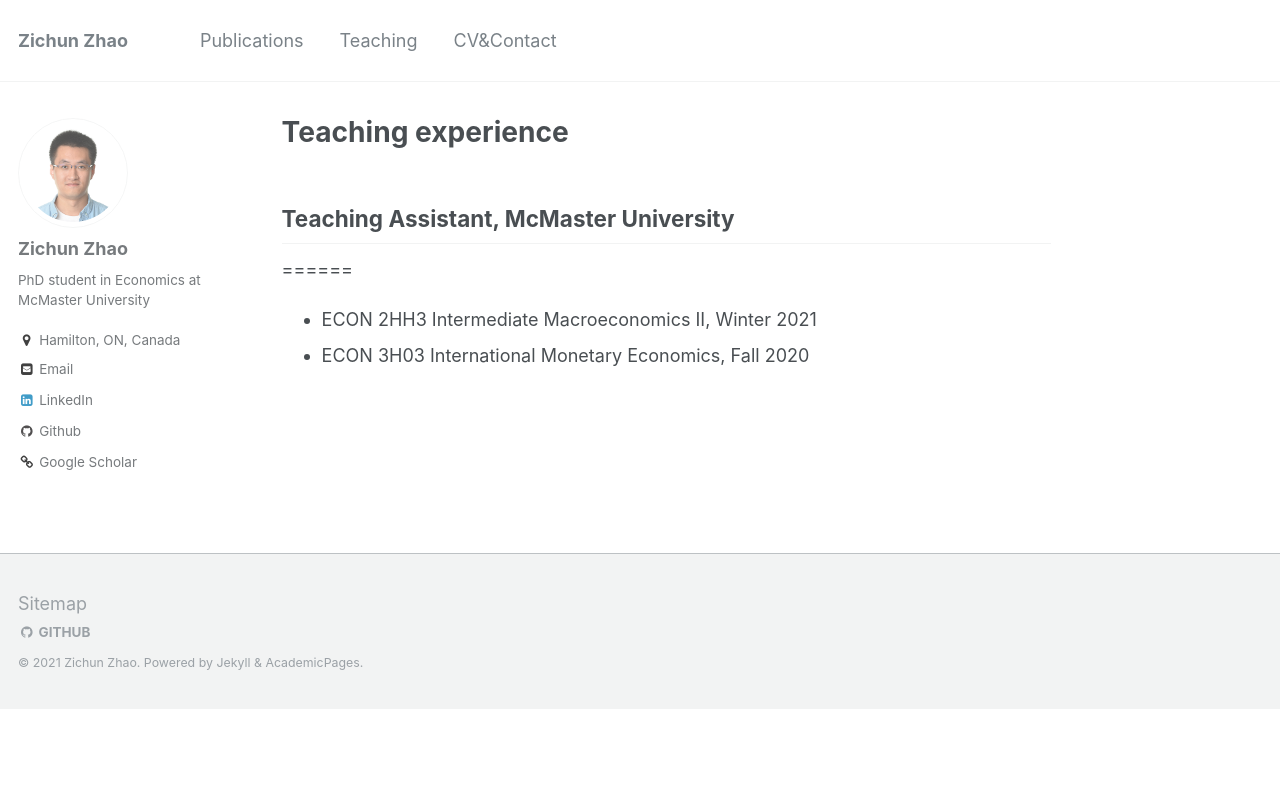
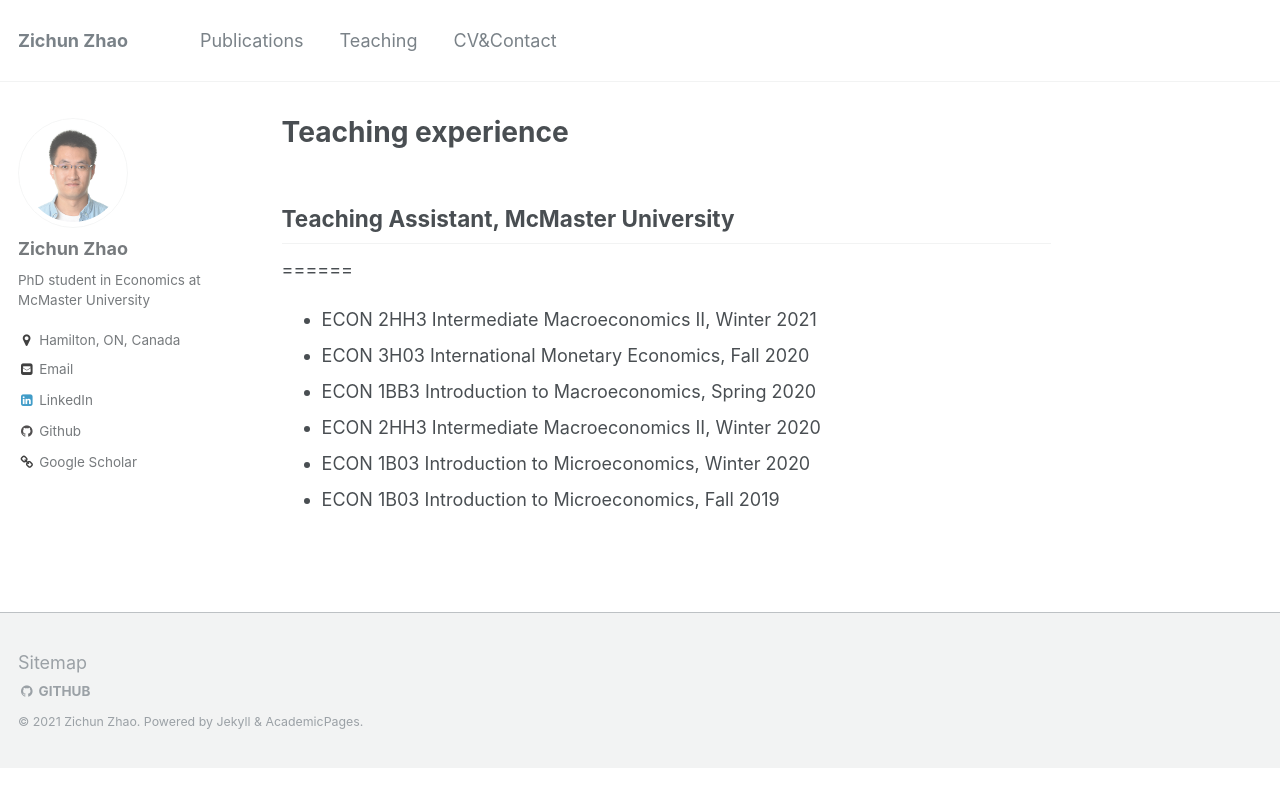
Before and after one commit to zichunzhao/zichunzhao.github.io, a Jekyll site: the page built from _pages/teaching.md, in a window 1280 px wide. Shown: the top 807 px of the page. Built offline with Jekyll 4.4.1, drawn with Linux system fonts in a browser that asks for light colours.

Commit message:
Update teaching.md

```diff
--- a/_pages/teaching.md
+++ b/_pages/teaching.md
@@ -6,5 +6,10 @@ permalink: /teaching/
 
 ## <b>Teaching Assistant<b/>, McMaster University
 ======
+
 * ECON 2HH3 Intermediate Macroeconomics II, Winter 2021
 * ECON 3H03 International Monetary Economics, Fall 2020
+* ECON 1BB3 Introduction to Macroeconomics, Spring 2020
+* ECON 2HH3 Intermediate Macroeconomics II, Winter 2020
+* ECON 1B03 Introduction to Microeconomics, Winter 2020
+* ECON 1B03 Introduction to Microeconomics, Fall 2019
```
